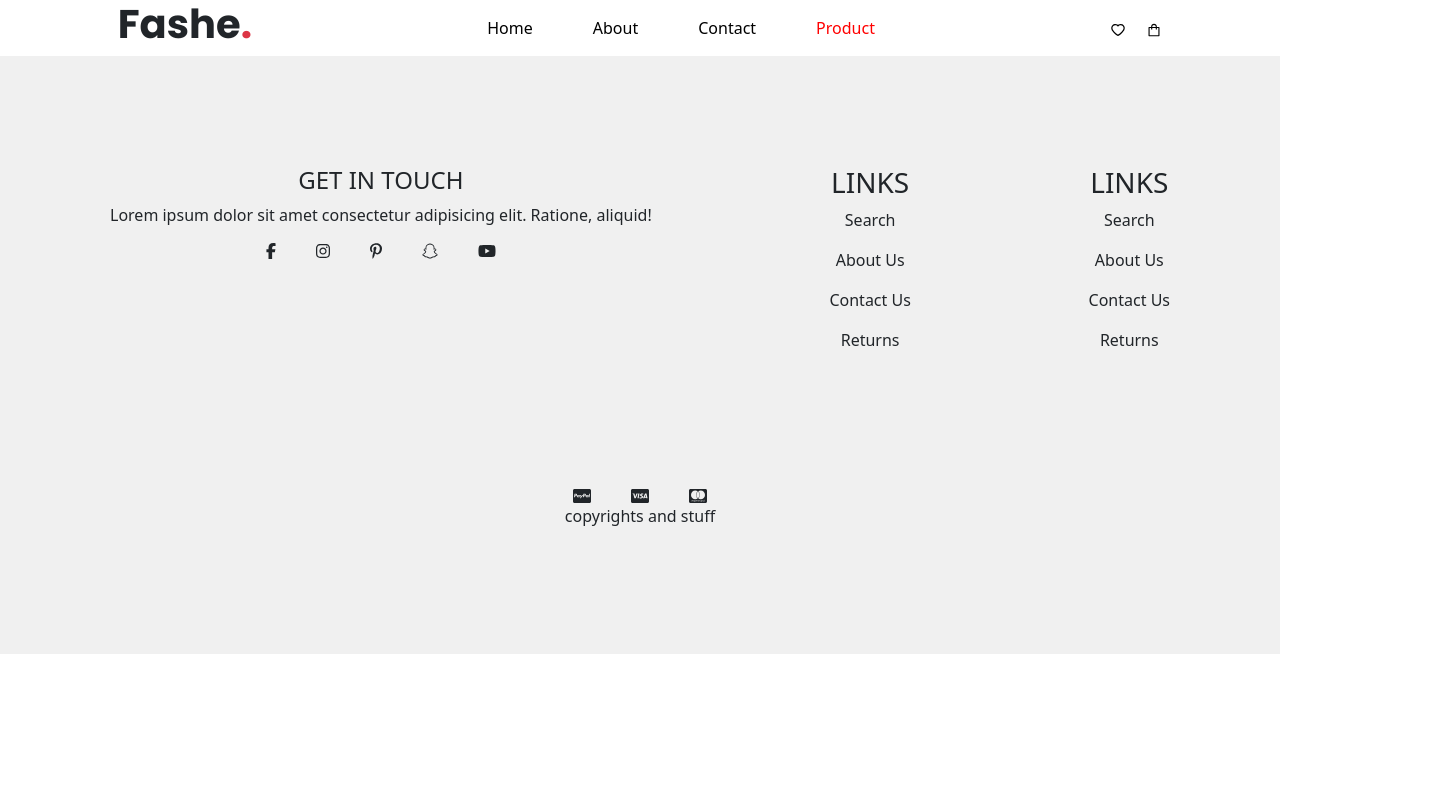
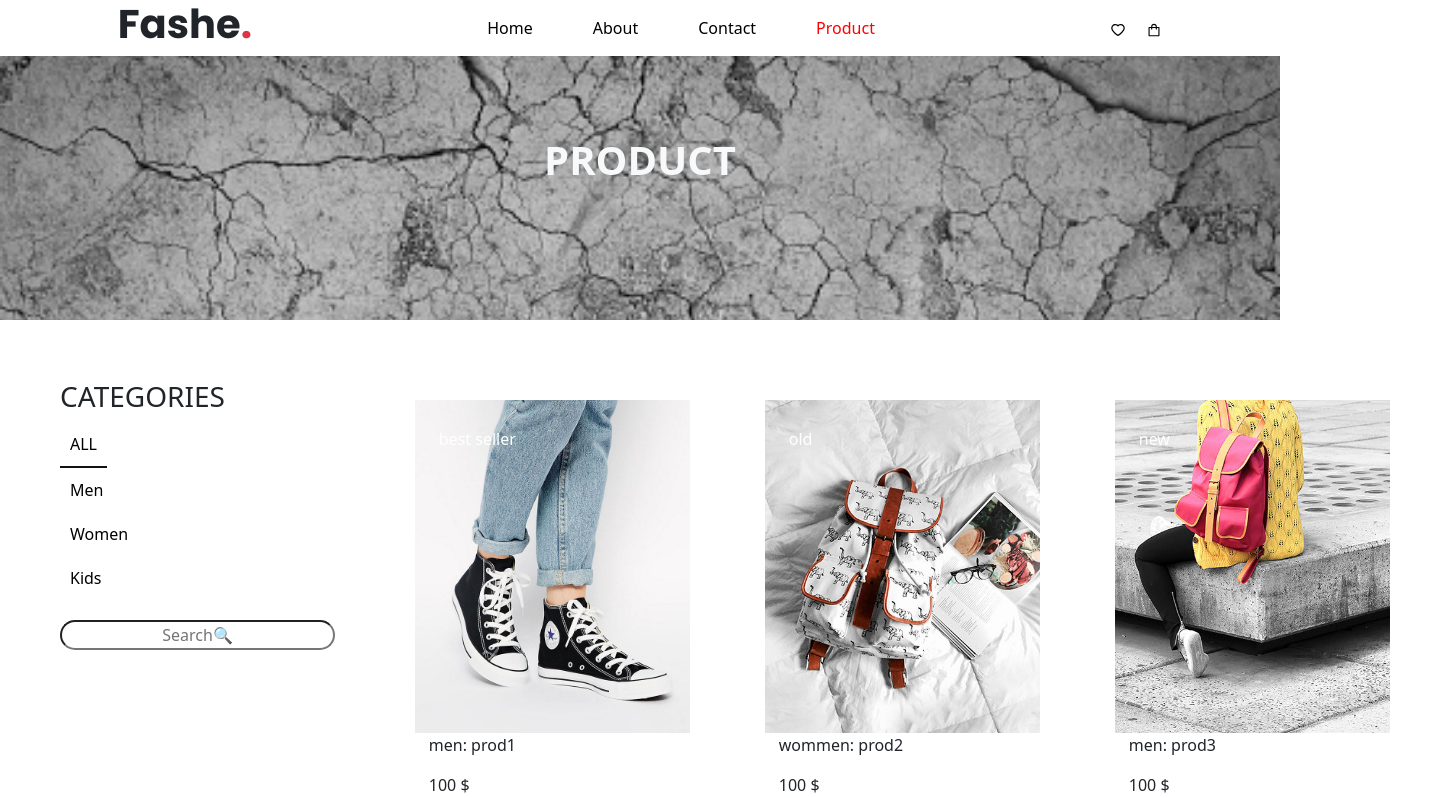
Before and after one commit to Osama-Jeb/cs_projet_react_oussama_jebrane, a React (Create React App) app: page /product in a window 1280 px wide. Shown: the top 798 px of the page, 1445 px wide, since content can reach past the window. Built offline with nearby package versions, Linux system fonts and the light colour scheme.

Commit message:
product page

```diff
--- a/src/layouts/card/Card.js
+++ b/src/layouts/card/Card.js
@@ -20,7 +20,7 @@ export const Card = (props) => {
                 </div>
                 <img src={props.myObject.src} alt="" />
                 <button className="btn btn-primary rounded-pill">{props.myObject.tag}</button>
-                <p>{props.myObject.name}</p>
+                <p>{props.myObject.categorie}: {props.myObject.name}</p>
                 <p>{props.myObject.price} $</p>
             </div>
         </>
--- a/src/layouts/card/_card.scss
+++ b/src/layouts/card/_card.scss
@@ -1,22 +1,26 @@
-.prodCard{
+.prodCard {
     position: relative;
-    height: 375px;
-    width: 300px;
+    height: 333px;
+    width: 275px;
     transition: all 0.5s;
-    img{
+
+    img {
         height: 100%;
         width: 100%;
         object-fit: cover;
     }
-    button{
+
+    button {
         position: absolute;
         top: 5%;
         left: 5%;
     }
-    p{
+
+    p {
         margin-left: 5%;
     }
-    .darkness{
+
+    .darkness {
         position: absolute;
         top: 0;
         height: 100%;
@@ -24,12 +28,14 @@
         background-color: black;
         opacity: 0;
     }
-    .text{
+
+    .text {
         position: absolute;
         width: 100%;
         height: 100%;
         color: transparent;
-        .icons{
+
+        .icons {
             top: 5%;
             right: 5%;
             position: absolute;
@@ -37,14 +43,14 @@
     }
 }
 
-.prodCard:hover{
+.prodCard:hover {
     transform: scale(1.1);
 }
 
-.prodCard:hover .darkness{
+.prodCard:hover .darkness {
     opacity: 0.5;
 }
 
-.prodCard:hover .text{
+.prodCard:hover .text {
     color: white;
 }
--- a/src/pages/contact/Contact.js
+++ b/src/pages/contact/Contact.js
@@ -5,6 +5,9 @@ export const Contact = () => {
     return (
         <>
 
+                <div className="contactHero">
+                    <h1 className="text-light fw-bolder m-0">CONTACT</h1>
+                </div>
             <div className="contact container p-3 mt-4 d-flex flex-column flex-lg-row gap-2">
                 <div className="map w-100">
                     <iframe src="https://www.google.com/maps/embed?pb=!1m14!1m8!1m3!1d13292.233749868812!2d-7.5338517!3d33.6037882!3m2!1i1024!2i768!4f13.1!3m3!1m2!1s0xda7cdb2f812837f%3A0xbbcfc74fbc11b2d9!2sLionsGeek!5e0!3m2!1sen!2sma!4v1690439456828!5m2!1sen!2sma" className="w-100 h-100" style={{ border: 0 }} allowFullScreen loading="lazy" referrerPolicy="no-referrer-when-downgrade" />
--- a/src/pages/contact/_contact.scss
+++ b/src/pages/contact/_contact.scss
@@ -1,10 +1,24 @@
-.contactForm{
-    width: 100%;
-    form{
-        input{
-            width: 100%;
-            padding: 10px;
-            margin-bottom: 10px;
+.contactHero {
+    background-image: url("../../assets/images/grayWall.jpg");
+    height: 40vh;
+    background-repeat: no-repeat;
+    background-size: cover;
+    background-attachment: fixed;
+    display: flex;
+    align-items: center;
+    justify-content: center;
+}
+.contact {
+
+    .contactForm {
+        width: 100%;
+
+        form {
+            input {
+                width: 100%;
+                padding: 10px;
+                margin-bottom: 10px;
+            }
         }
     }
 }
--- a/src/pages/product/Product.js
+++ b/src/pages/product/Product.js
@@ -1,10 +1,17 @@
 import "./_product.scss";
+import { ProductsGroup } from "./productsGroup/ProductsGroup";
 
 
-export const Product = () =>{
-    return(
+export const Product = () => {
+    return (
         <>
-            <h1>This is Product</h1>
+            <div className="product">
+                <div className="productHero">
+                    <h1 className="text-light fw-bolder m-0">PRODUCT</h1>
+                </div>
+
+                <ProductsGroup />
+            </div>
         </>
     )
 }
--- a/src/pages/product/_product.scss
+++ b/src/pages/product/_product.scss
@@ -0,0 +1,12 @@
+.product {
+    .productHero {
+        background-image: url("../../assets/images/grayWall.jpg");
+        height: 40vh;
+        background-repeat: no-repeat;
+        background-size: cover;
+        background-attachment: fixed;
+        display: flex;
+        align-items: center;
+        justify-content: center;
+    }
+}
--- /dev/null
+++ b/src/pages/product/productsGroup/ProductsGroup.js
@@ -0,0 +1,131 @@
+import { useContext, useState, useEffect } from "react"
+import "./_productsGroup.scss"
+import { Info } from "../../../App"
+import { Card } from "../../../layouts/card/Card";
+
+export const ProductsGroup = () => {
+
+    const allValues = useContext(Info);
+    const [allInfo, setAllInfo] = allValues.allInfo;
+
+    const [men, setMen] = useState([]);
+    const [women, setWomen] = useState([]);
+    const [kids, setKids] = useState([]);
+
+    const [search, setSearch] = useState([]);
+
+    const findItem = (event) => {
+        let items = allInfo.filter(element => element.name.includes(event.target.value))
+        setSearch([...items])
+    }
+
+    useEffect(() => {
+        // Process the elements in 'allInfo' array and group them based on 'tag'
+        const menList = [];
+        const womenList = [];
+        const kidsList = [];
+
+        for (let index = 0; index < allInfo.length; index++) {
+            let element = allInfo[index];
+            if (element.categorie === "men") {
+                menList.push(element);
+            }
+            if (element.categorie === "women") {
+                womenList.push(element);
+            }
+            if (element.categorie === "kids") {
+                kidsList.push(element);
+            }
+        }
+
+        // Update the state once after processing all elements
+        setMen(menList);
+        setWomen(womenList);
+        setKids(kidsList);
+    }, [allInfo]); // Only re-run the effect if 'allInfo' changes
+
+    return (
+        <>
+            <div className="productGroup p-3">
+                <div className="d-flex align-items-start">
+                    <div className=" nav flex-column nav-pills me-3" id="v-pills-tab" role="tablist" aria-orientation="vertical">
+                        <h3>CATEGORIES</h3>
+                        <button className=" active" id="v-pills-home-tab" data-bs-toggle="pill" data-bs-target="#v-pills-home" type="button" role="tab" aria-controls="v-pills-home" aria-selected="true">ALL</button>
+                        <button className="" id="v-pills-profile-tab" data-bs-toggle="pill" data-bs-target="#v-pills-profile" type="button" role="tab" aria-controls="v-pills-profile" aria-selected="false">Men</button>
+                        <button className="" id="v-pills-messages-tab" data-bs-toggle="pill" data-bs-target="#v-pills-messages" type="button" role="tab" aria-controls="v-pills-messages" aria-selected="false">Women</button>
+                        <button className="" id="v-pills-settings-tab" data-bs-toggle="pill" data-bs-target="#v-pills-settings" type="button" role="tab" aria-controls="v-pills-settings" aria-selected="false">Kids</button>
+
+                        {/* SEARCHING FOR THINGS */}
+                        <input className="mt-1 rounded-pill ps-1 pe-1 text-center" id="v-pills-home-tab" data-bs-toggle="pill" data-bs-target="#v-pills-home" role="tab" aria-controls="v-pills-home" aria-selected="true"
+                        placeholder="Search&#128269;"
+
+                            type="text" onChange={(event) => {
+                                findItem(event)
+                            }} />
+                    </div>
+                    <div className="tab-content" id="v-pills-tabContent">
+                        <div className="tab-pane fade show active" id="v-pills-home" role="tabpanel" aria-labelledby="v-pills-home-tab" tabIndex={0}>
+                            <div className="allProd">
+                                {
+                                    search.length === 0 ?
+                                        <>
+                                            {
+                                                allInfo.map((element, index) =>
+                                                    <>
+                                                        <Card myObject={element} />
+                                                    </>
+                                                )
+                                            }
+                                        </>
+                                        :
+                                        <>
+                                            {
+                                                search.map((element, index) =>
+                                                <>
+                                                    <Card myObject={element} />
+                                                </>
+                                                )
+                                            }
+                                        </>
+                                }
+                            </div>
+                        </div>
+                        <div className="tab-pane fade" id="v-pills-profile" role="tabpanel" aria-labelledby="v-pills-profile-tab" tabIndex={0}>
+                            <div className="allProd d-flex flex-wrap gap-3">
+                                {
+                                    men.map((element, index) =>
+                                        <>
+                                            <Card myObject={element} />
+                                        </>
+                                    )
+                                }
+                            </div>
+                        </div>
+                        <div className="tab-pane fade" id="v-pills-messages" role="tabpanel" aria-labelledby="v-pills-messages-tab" tabIndex={0}>
+                            <div className="allProd d-flex flex-wrap gap-3">
+                                {
+                                    women.map((element, index) =>
+                                        <>
+                                            <Card myObject={element} />
+                                        </>
+                                    )
+                                }
+                            </div>
+                        </div>
+                        <div className="tab-pane fade" id="v-pills-settings" role="tabpanel" aria-labelledby="v-pills-settings-tab" tabIndex={0}>
+                            <div className="allProd d-flex flex-wrap gap-3">
+                                {
+                                    kids.map((element, index) =>
+                                        <>
+                                            <Card myObject={element} />
+                                        </>
+                                    )
+                                }
+                            </div>
+                        </div>
+                    </div>
+                </div>
+            </div>
+        </>
+    )
+}
--- /dev/null
+++ b/src/pages/product/productsGroup/_productsGroup.scss
@@ -0,0 +1,22 @@
+.productGroup{
+    button{
+        background-color: transparent;
+        outline: none;
+        border: none;
+        padding: 10px;
+        text-align: start;
+        width: fit-content;
+    }
+    .active{
+        transition: all 0.5s;
+        border-bottom: 2px solid #111111;
+    }
+    .tab-pane{
+        border-bottom: none !important;
+        .allProd{
+            display: grid;
+            grid-template-columns: repeat(3, 350px);
+            grid-template-rows: 400px;
+        }
+    }
+}
--- a/src/variables.js
+++ b/src/variables.js
@@ -16,10 +16,10 @@ const prod = (name, src, price, tag, categorie, sold, desc) => ({
 });
 
 const product1 = prod("prod1", prod1, 100, "best seller", "men", false, "prod1 desc" )
-const product2 = prod("prod2", prod2, 100, "old", "men", false, "prod2 desc" )
-const product3 = prod("prod1", prod3, 100, "new", "men", false, "prod3 desc" )
-const product4 = prod("prod1", prod4, 100, "old", "men", false, "prod4 desc" )
-const product5 = prod("prod1", prod5, 100, "sale", "men", false, "prod5 desc" )
-const product6 = prod("prod1", prod6, 100, "best seller", "men", false, "prod6 desc" )
+const product2 = prod("prod2", prod2, 100, "old", "wommen", false, "prod2 desc" )
+const product3 = prod("prod3", prod3, 100, "new", "men", false, "prod3 desc" )
+const product4 = prod("prod4", prod4, 100, "old", "kids", false, "prod4 desc" )
+const product5 = prod("prod5", prod5, 100, "sale", "men", false, "prod5 desc" )
+const product6 = prod("prod6", prod6, 100, "best seller", "women", false, "prod6 desc" )
 
 export const allProducts= [product1, product2,product3,product4,product5,product6];
```
